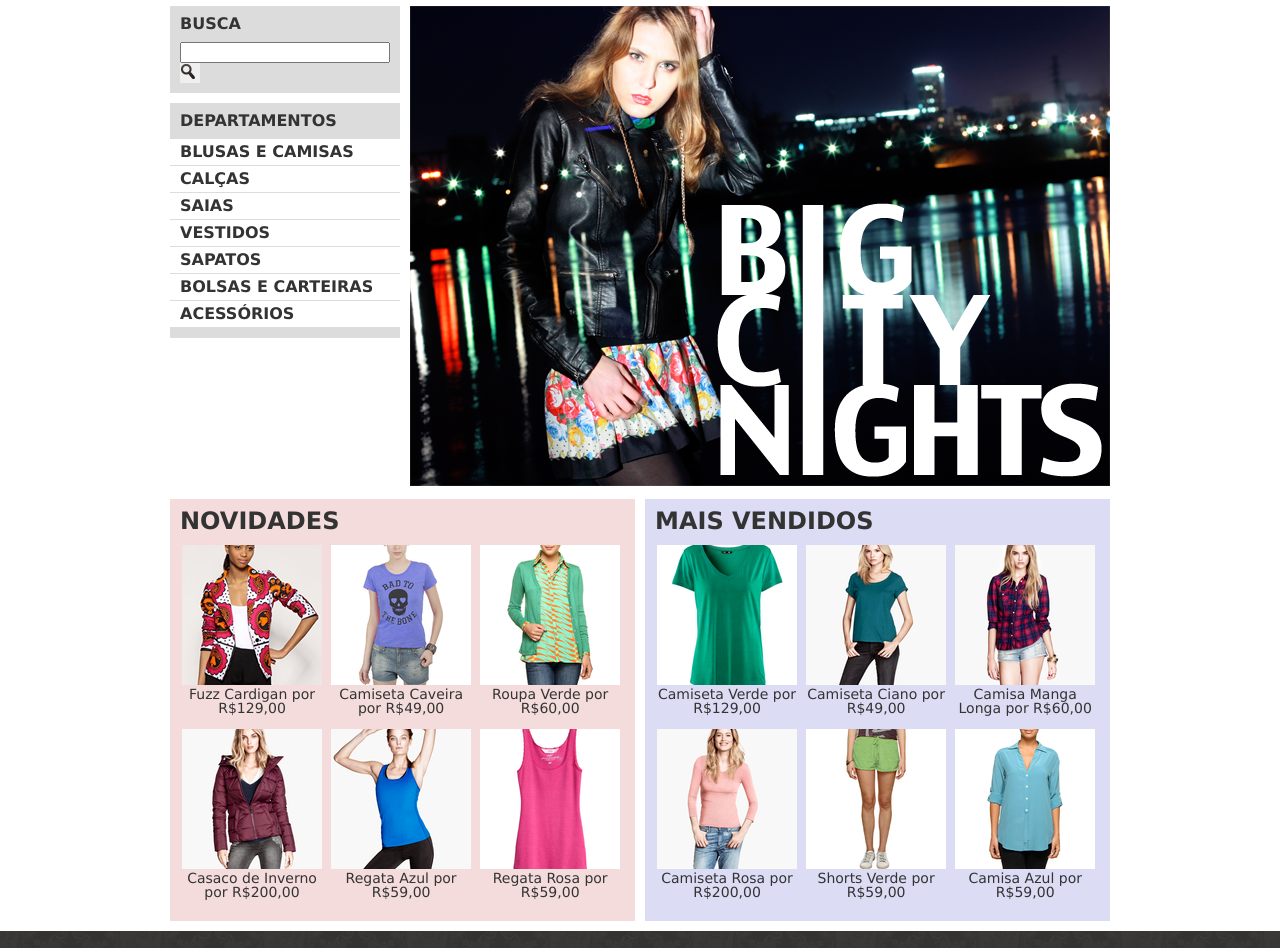
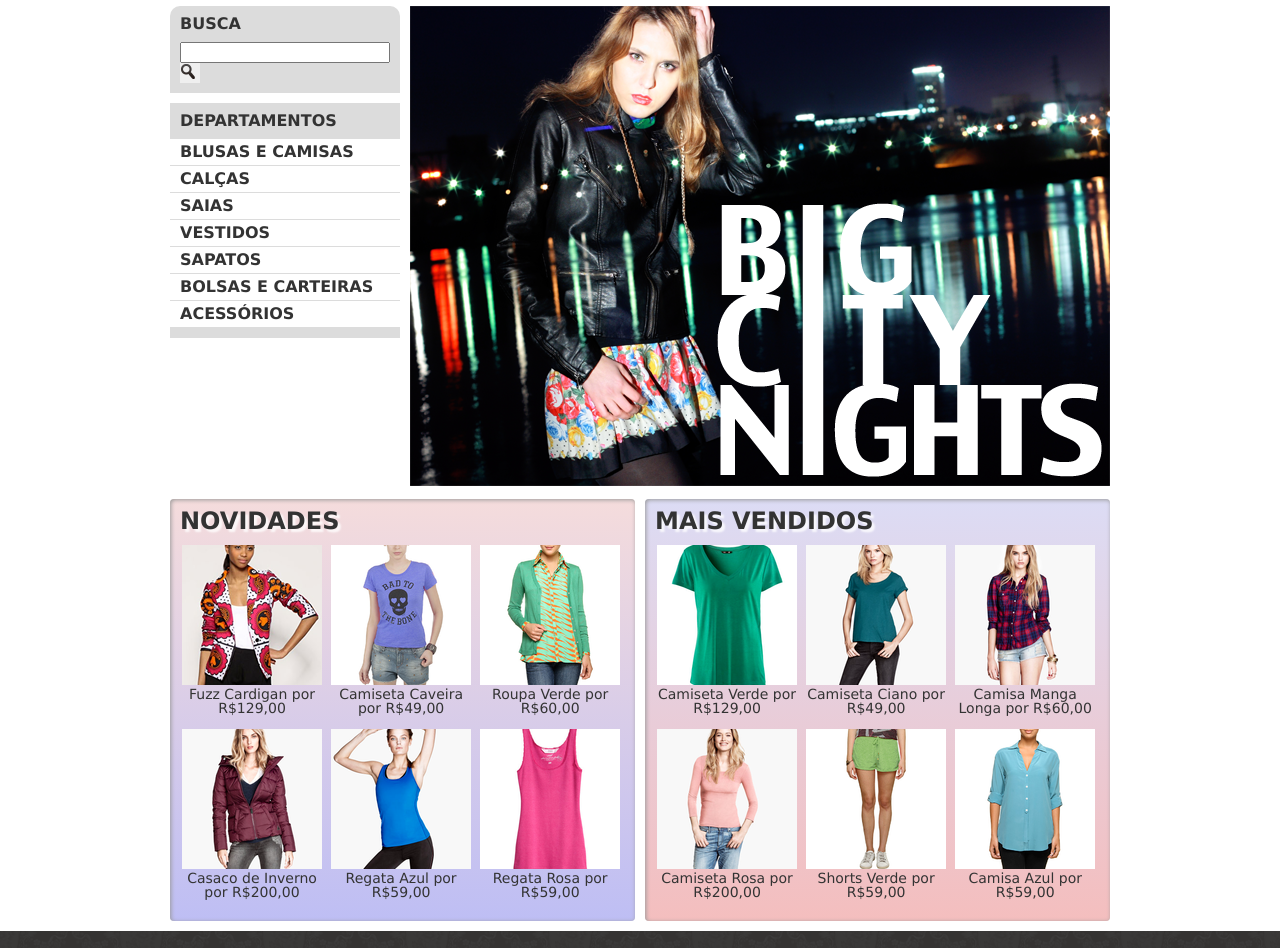
Before and after one commit to NON50/Html_MirrorFashion, a plain HTML site: page HtmlMirrorFashion/public_html/index.html in a window 1280 px wide. Shown: the part 92-1040 px from the top of the page. Drawn offline with Linux system fonts and the light colour scheme.

Commit message:
Atualizações

```diff
--- a/HtmlMirrorFashion/public_html/CSS/estilos.css
+++ b/HtmlMirrorFashion/public_html/CSS/estilos.css
@@ -10,6 +10,11 @@ body {
 .container{
     margin: 0 auto;
     width: 940px;
+}
+
+.busca{
+    border-top-left-radius: 10px;
+    border-top-right-radius: 10px;
 }
 
 .busca,
@@ -99,14 +104,20 @@ body {
     margin: 10px 0;
     padding: 10px;
     width: 445px;
+    border-radius: 4px;
+    box-shadow: inset 1px 1px 4px #999;
 }
 
 .novidades{
     float: left;
+    background-color: #F5DCDC;
+    background: linear-gradient(#F5DCDC, #BEBEF4);
 }
 
 .mais-vendidos{
     float: right;
+    background-color: #DCDCF5;
+    background: linear-gradient(#DCDCF5, #F4BEBE);
 }
 
 .painel li{
@@ -122,6 +133,7 @@ body {
     font-weight: bold;
     text-transform: uppercase;
     margin-bottom: 10px;
+    text-shadow: 3px 3px 2px rgba(255,255,255,0.8);
 }
 
 .painel a {
@@ -129,14 +141,6 @@ body {
     font-size: 14px;
     text-align: center;
     text-decoration: none;
-}
-
-.novidades{
-    background-color: #F5DCDC;
-}
-
-.mais-vendidos {
-    background-color: #DCDCF5;
 }
 
 footer {
```
